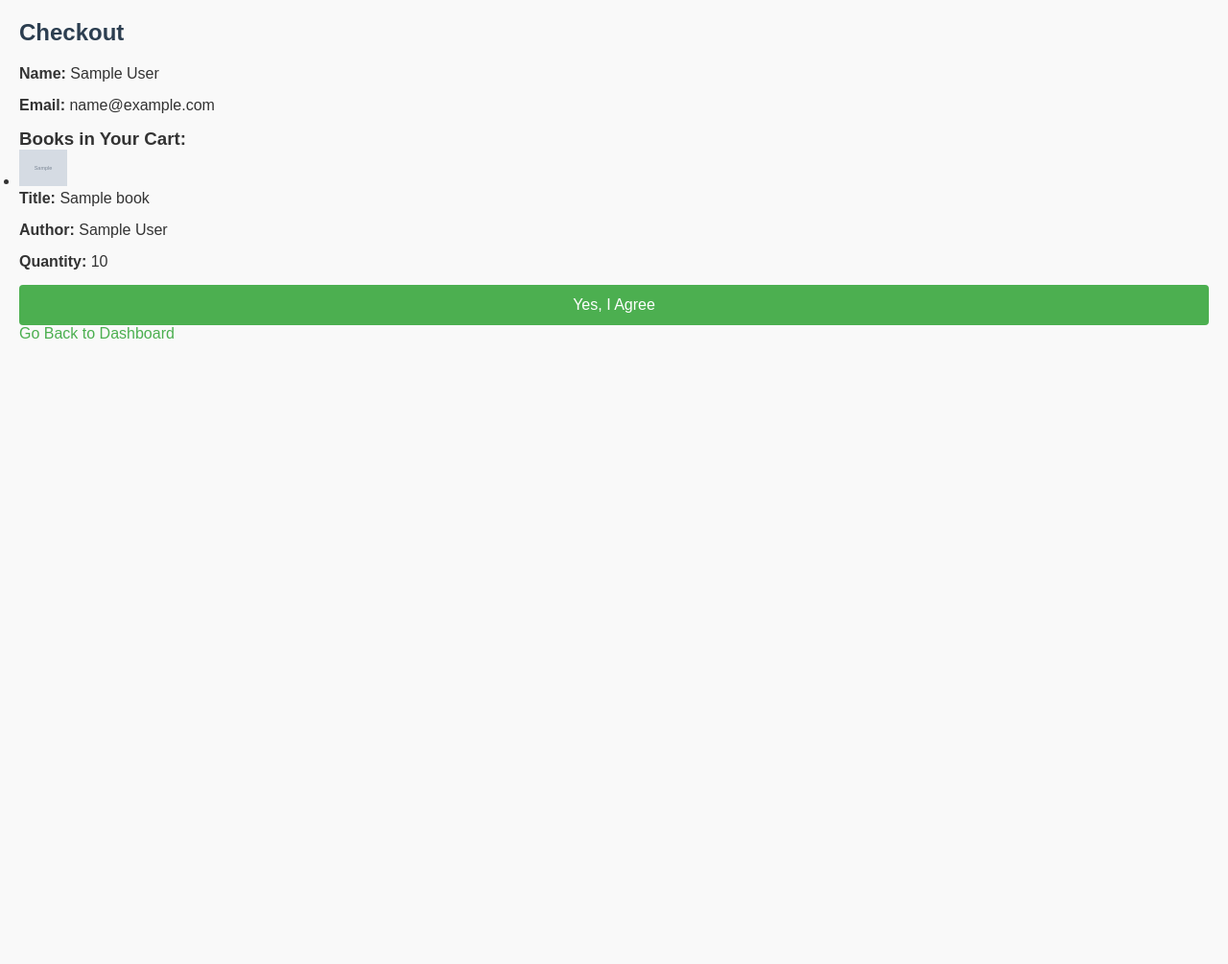
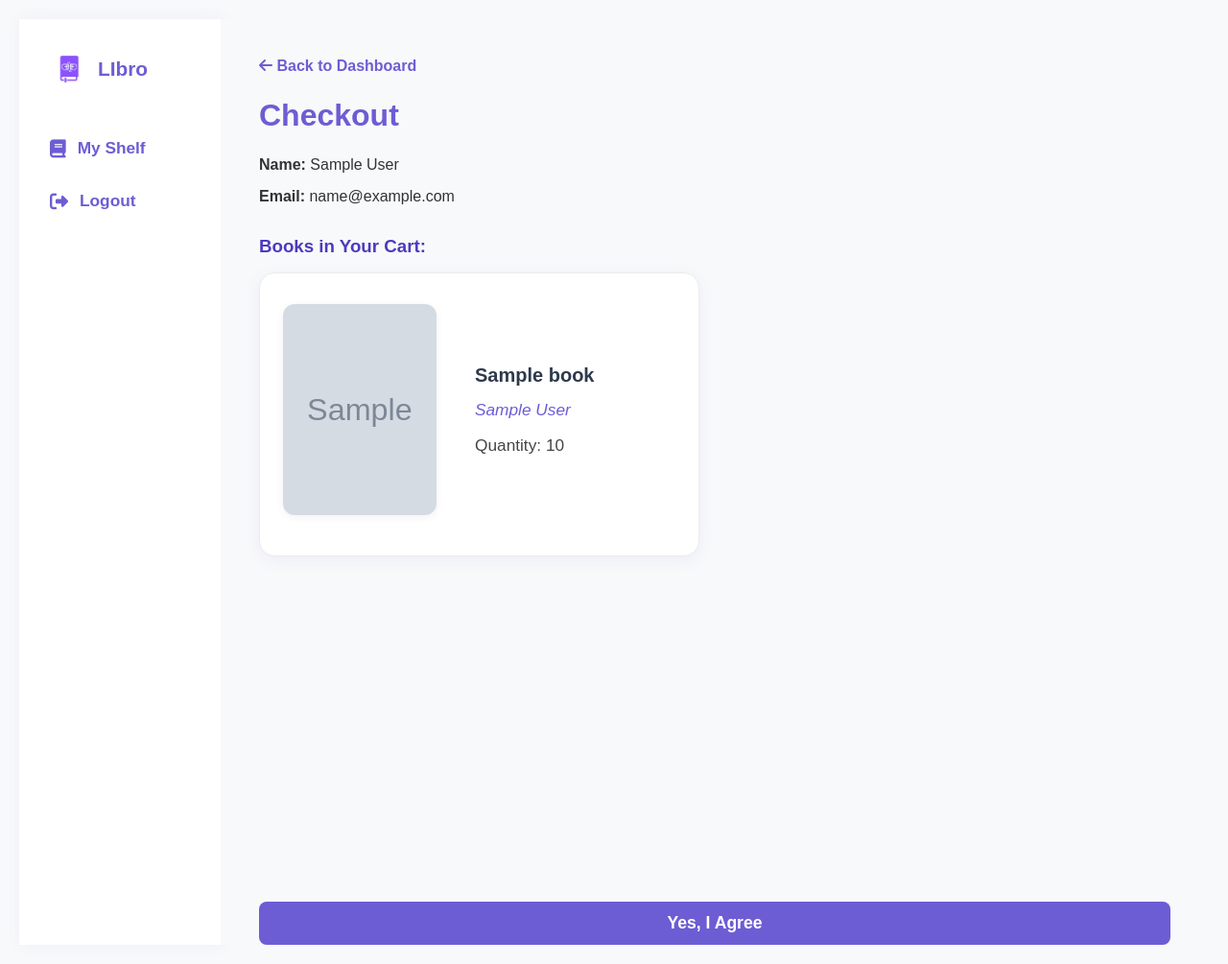
Before and after one commit to clstljr/LIBro, a PHP site: page /pages/borrower/checkoutPage.php in a window 1280 px wide. Shown: the whole page at 96% size. Before the commit the page ends 353 px from the top, so only its background shows below. Run offline with PHP 8.4, Linux system fonts and the light colour scheme; the visitor is signed in with stand-in values (Sample User, id 1); tables that the repository leaves empty or names only in its code hold one stand-in row (values such as "Sample post"); grey boxes marked "Sample" are stand-in pictures; some libraries are stand-ins or nearby versions.

Commit message:
Enhance layout and styling of checkout and my shelf pages for improved user experience

```diff
--- a/pages/borrower/checkoutPage.php
+++ b/pages/borrower/checkoutPage.php
@@ -2,27 +2,53 @@
 <html lang="en">
 <head>
     <title>Checkout</title>
+    <meta charset="UTF-8">
+    <meta name="viewport" content="width=device-width, initial-scale=1.0">
     <link rel="stylesheet" href="../../assets/style.css">
+    <link rel="stylesheet" href="../../assets/index.css">
+    <link rel="stylesheet" href="../../assets/dashboardBorrowerPage.css">
+    <link rel="stylesheet" href="https://cdnjs.cloudflare.com/ajax/libs/font-awesome/6.3.0/css/all.min.css" />
+    <link href="https://unpkg.com/boxicons@2.1.4/css/boxicons.min.css" rel="stylesheet">
 </head>
 <body>
-    <?php include '../../include/borrower/checkout.php'; ?>
-    <h2>Checkout</h2>
-    <p><strong>Name:</strong> <?php echo htmlspecialchars($user['first_name'] . ' ' . $user['last_name']); ?></p>
-    <p><strong>Email:</strong> <?php echo htmlspecialchars($user['email']); ?></p>
-    <h3>Books in Your Cart:</h3>
-    <ul>
+  <div class="dashboard-container">
+    <aside class="sidebar">
+      <div class="sidebar-logo">
+        <img src="../../assets/image/LIBroLogo.png" alt="LIbro Logo" style="width:40px; height:40px; object-fit:contain;" />
+        <span>LIbro</span>
+      </div>
+      <ul class="sidebar-links">
+        <li><a href="myshelfPage.php"><i class="fa-solid fa-book"></i> My Shelf</a></li>
+        <li><a href="../../include/logout.php"><i class="fa-solid fa-right-from-bracket"></i> Logout</a></li>
+      </ul>
+    </aside>
+    <main class="main-section">
+      <a href="dashboardBorrowerPage.php" style="color:#6c5dd4; font-weight:600; text-decoration:none; display:inline-block; margin-bottom:1.5rem;"><i class="fa fa-arrow-left"></i> Back to Dashboard</a>
+      <h2>Checkout</h2>
+      <?php include '../../include/borrower/checkout.php'; ?>
+      <div style="margin-bottom:2rem;">
+        <p><strong>Name:</strong> <?php echo htmlspecialchars($user['first_name'] . ' ' . $user['last_name']); ?></p>
+        <p><strong>Email:</strong> <?php echo htmlspecialchars($user['email']); ?></p>
+      </div>
+      <h3>Books in Your Cart:</h3>
+      <div class="book-list">
         <?php while ($book = $cart->fetch_assoc()) { ?>
-            <li>
-                <img src="../../uploads/<?php echo htmlspecialchars($book['image']); ?>" alt="<?php echo htmlspecialchars($book['title']); ?>" width="50">
-                <p><strong>Title:</strong> <?php echo htmlspecialchars($book['title']); ?></p>
-                <p><strong>Author:</strong> <?php echo htmlspecialchars($book['author']); ?></p>
-                <p><strong>Quantity:</strong> <?php echo htmlspecialchars($book['quantity']); ?></p>
-            </li>
+          <div class="book-item">
+            <img src="../../uploads/<?php echo htmlspecialchars($book['image']); ?>" alt="<?php echo htmlspecialchars($book['title']); ?>">
+            <div class="book-info">
+              <h4><?php echo htmlspecialchars($book['title']); ?></h4>
+              <p><?php echo htmlspecialchars($book['author']); ?></p>
+              <div class="stock">Quantity: <?php echo htmlspecialchars($book['quantity']); ?></div>
+            </div>
+          </div>
         <?php } ?>
-    </ul>
-    <form action="../../include/borrower/confirmBorrow.php" method="POST">
-        <button type="submit" name="confirm_checkout">Yes, I Agree</button>
-    </form>
-    <a href="../../pages/borrower/dashboardBorrowerPage.php">Go Back to Dashboard</a>
+      </div>
+      <div style="display: flex; flex-direction: column; align-items: center; margin-top: 2rem; gap: 16px;">
+        <form action="../../include/borrower/confirmBorrow.php" method="POST" style="margin:0; width: 100%; display: flex; justify-content: center;">
+          <button type="submit" name="confirm_checkout" style="background:#6c5dd4; color:#fff; border:none; border-radius:8px; padding:12px 36px; font-size:1.1rem; font-weight:600; cursor:pointer; transition:background 0.2s;">Yes, I Agree</button>
+        </form>
+      </div>
+    </main>
+  </div>
 </body>
 </html>
```
Also changed, not shown: pages/borrower/myshelfPage.php (+44 -21 lines).
